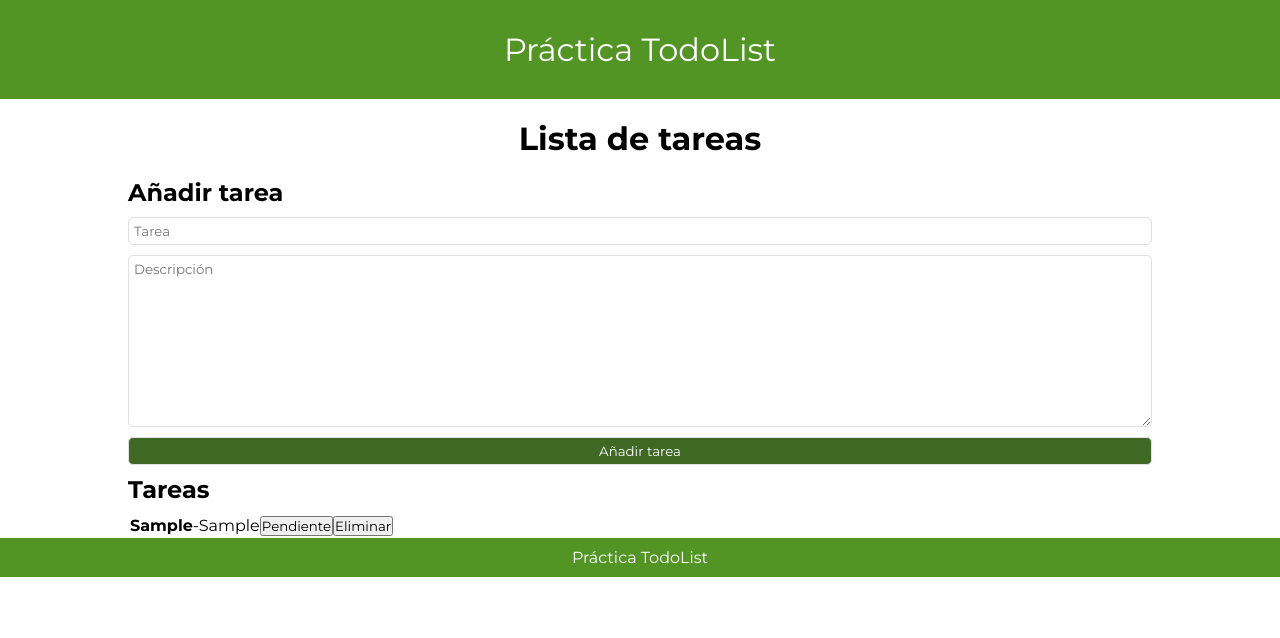
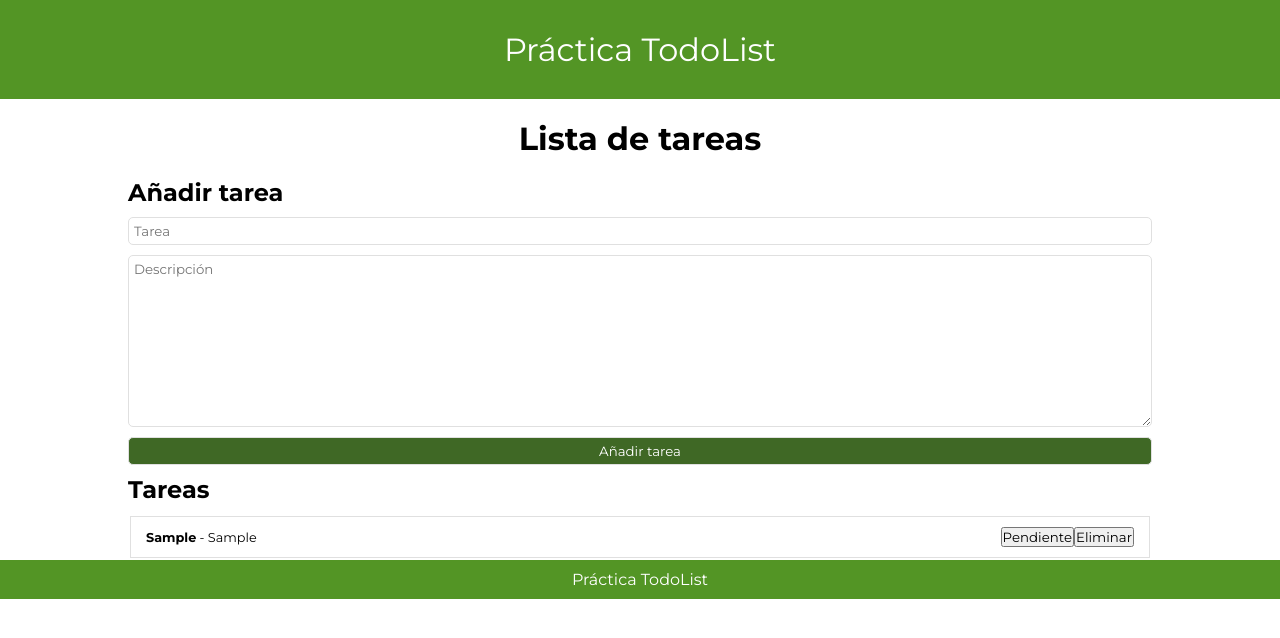
Before and after one commit to DREWiex/practica-todolist, a React (Vite) app: page / in a window 1280 px wide. Both pictures are taken after typing "Sample", "Sample" into the empty fields and a click on the input "Añadir tarea". Shown: the top 638 px of the page. Built offline with nearby package versions, Linux system fonts and the light colour scheme.

Commit message:
CSS adelantado

```diff
--- a/src/components/Table.jsx
+++ b/src/components/Table.jsx
@@ -8,9 +8,10 @@ export const Table = ({ id, newTask, description, done, handleToggleTask }) => {
 
             <tr>
                 <td>
-                    <strong>{newTask}</strong>
-                    -
-                    {description}
+                    <div>
+                        <strong>{newTask}</strong> - {description}
+                    </div>
+                    <div>
                         <button
                             id={id}
                             onClick={() => { handleToggleTask(id) }}
@@ -18,6 +19,7 @@ export const Table = ({ id, newTask, description, done, handleToggleTask }) => {
                             {!done && 'Pendiente' || done && 'Finalizada'}
                         </button>
                         <button id={id}>Eliminar</button>
+                    </div>
                 </td>
             </tr>
 
--- a/src/index.css
+++ b/src/index.css
@@ -47,6 +47,19 @@ input[type="submit"]{
     color: var(--white);
 }
 
+td{
+    display: flex;
+    align-items: center;
+    justify-content: space-between;
+    font-size: 0.8rem;
+    padding: 10px;
+    border: 1px solid var(--gray);
+}
+
+td > *{
+    padding: 0 5px;
+}
+
 footer{
     font-size: 1rem;
     padding: 10px;
@@ -61,10 +74,6 @@ footer{
     align-self: center;
 }
 
-.pb-20{
-    padding-bottom: 20px;
-}
-
 .bg-green{
     background-color: var(--lightgreen);
     color: var(--white);
```
Lines whose indentation alone changed are shown as unchanged.
